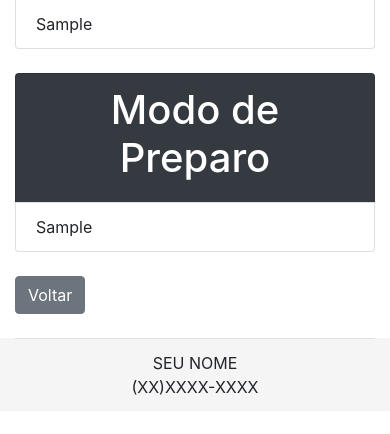
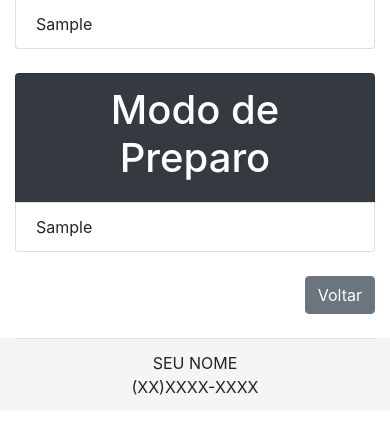
Before and after one commit to ludicarvalho/receitas, a PHP site: page /ler.php?id=1&pag=1 in a window 390 px wide. Shown: the part 290-724 px from the top of the page. Run offline with PHP 8.4, Linux system fonts and the light colour scheme; tables that the repository leaves empty or names only in its code hold one stand-in row (values such as "Sample post").

Commit message:
Update estilo.css

```diff
--- a/bootstrap/estilo.css
+++ b/bootstrap/estilo.css
@@ -29,4 +29,8 @@ margin: 8px 0px 0px 0px;
         text-align: right;
     }
 
+	div.ali {
+		text-align: right;
+	}
+
 }
```
